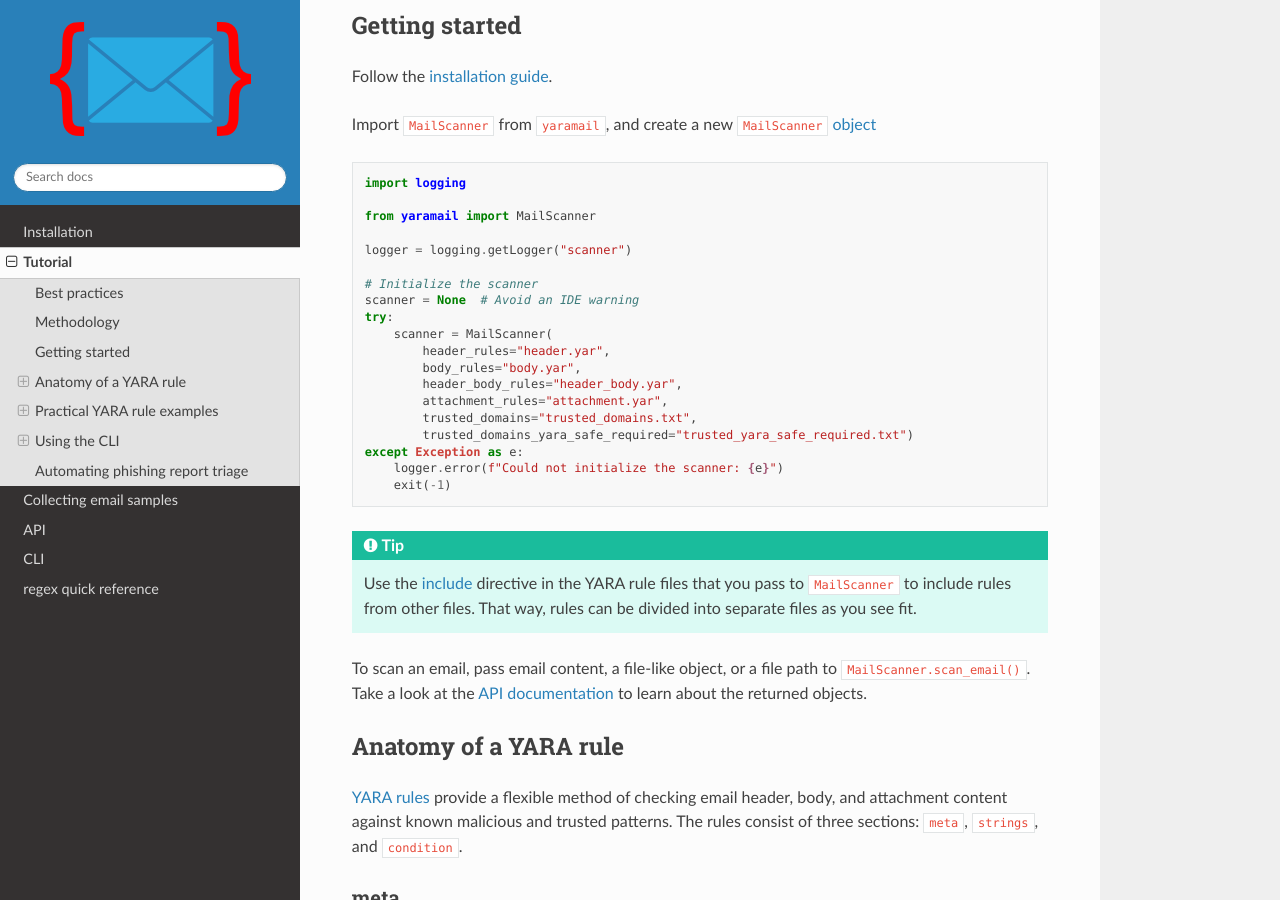
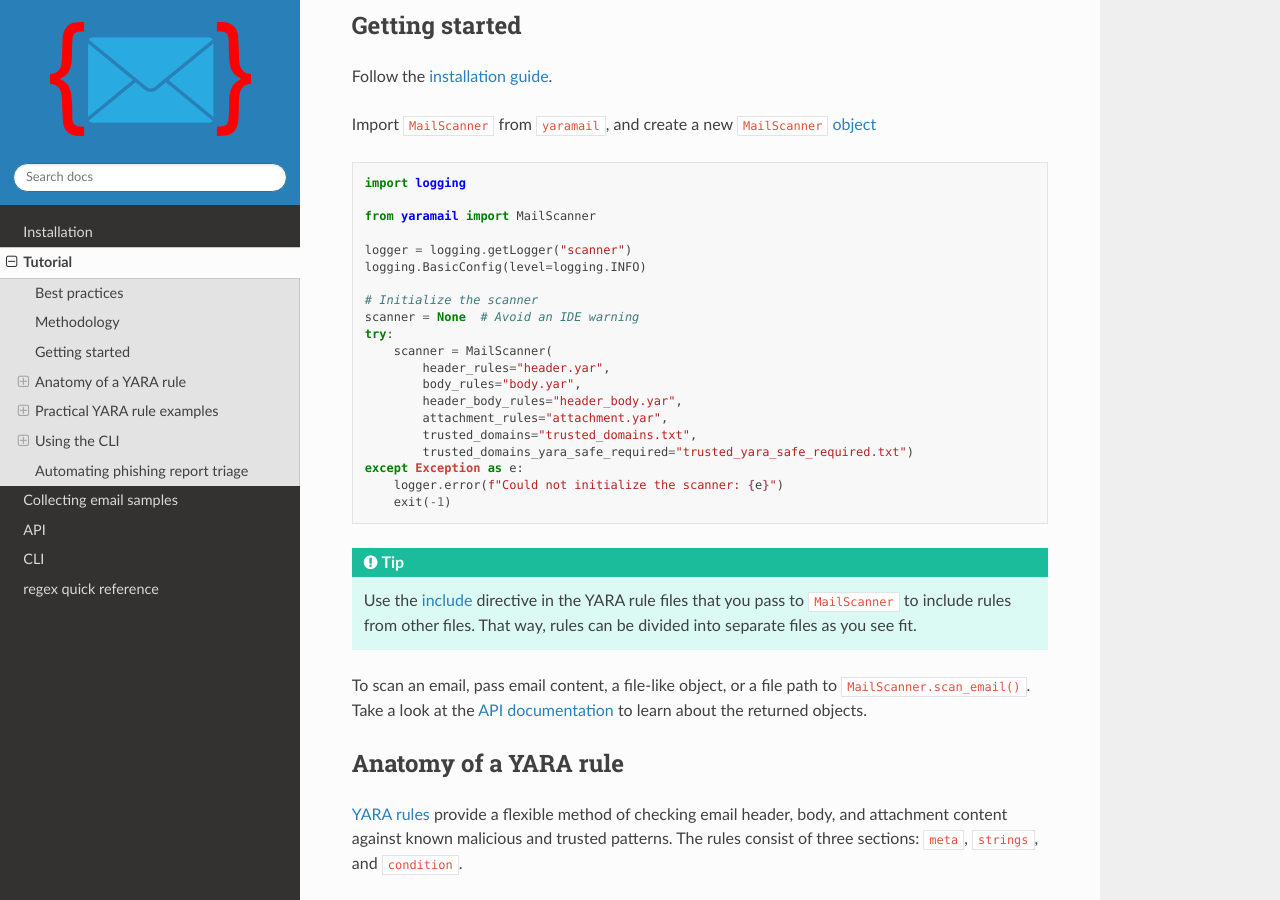
Before and after one commit to seanthegeek/yaramail, a Sphinx documentation site: the page built from docs/source/tutorial.md, in a window 1280 px wide and 900 px high, scrolled down 2502 px. Built offline with Sphinx 7.4.7 and the Read the Docs theme 2.0.0, drawn with Linux system fonts in a browser that asks for light colours.

Commit message:
Fix logging output in the getting started example

```diff
--- a/docs/source/tutorial.md
+++ b/docs/source/tutorial.md
@@ -119,6 +119,7 @@ import logging
 from yaramail import MailScanner
 
 logger = logging.getLogger("scanner")
+logging.BasicConfig(level=logging.INFO)
 
 # Initialize the scanner
 scanner = None  # Avoid an IDE warning
```
